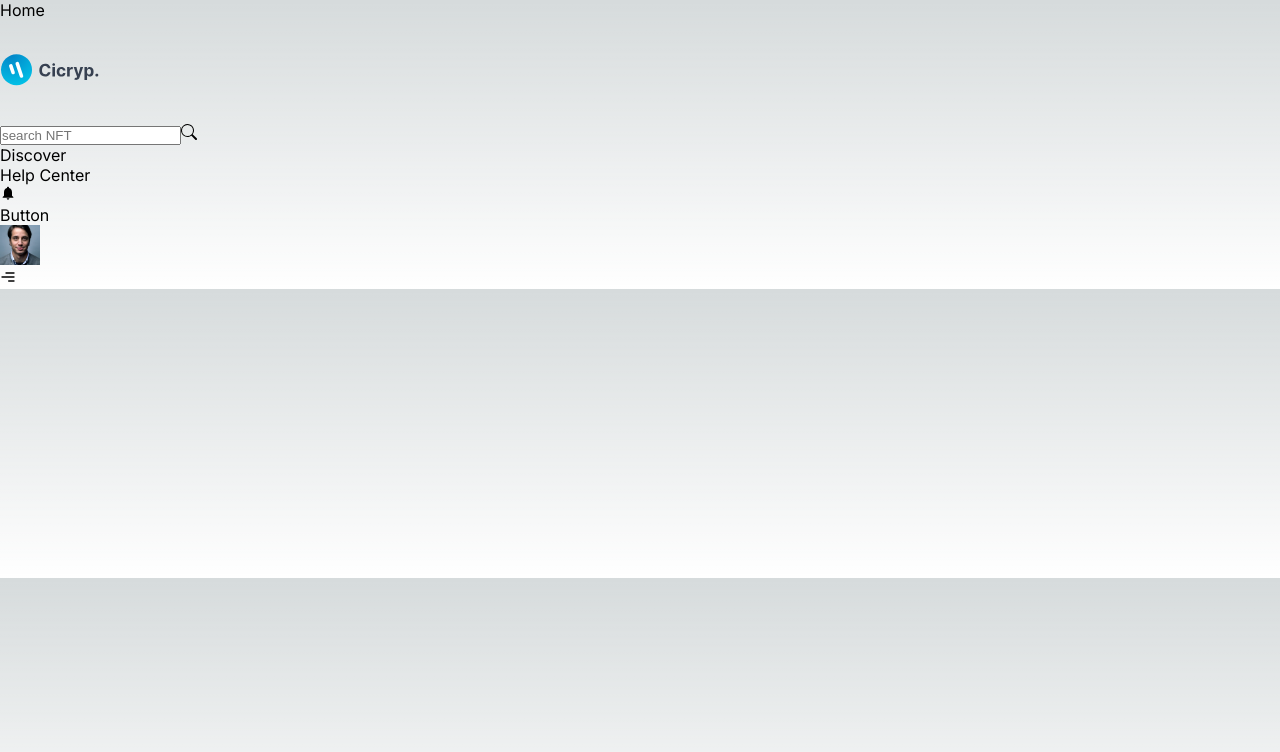
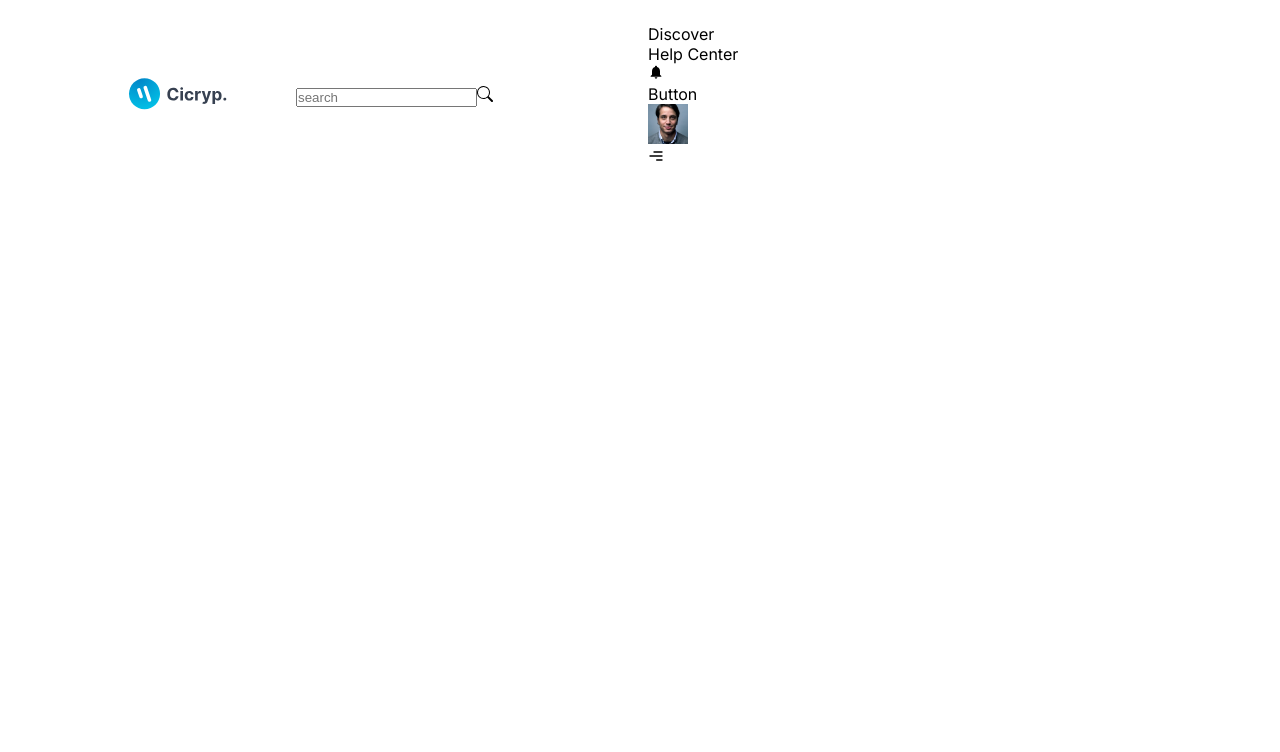
Before and after one commit to keshavchuadhary/NFT-website, a Next.js app: page / in a window 1280 px wide. Shown: the top 752 px of the page. Built offline with nearby package versions, Linux system fonts and the light colour scheme.

Commit message:
css styling

```diff
--- a/app/globals.css
+++ b/app/globals.css
@@ -1,82 +1,23 @@
-:root {
-  --max-width: 1100px;
-  --border-radius: 12px;
-  --font-mono: ui-monospace, Menlo, Monaco, "Cascadia Mono", "Segoe UI Mono",
-    "Roboto Mono", "Oxygen Mono", "Ubuntu Monospace", "Source Code Pro",
-    "Fira Mono", "Droid Sans Mono", "Courier New", monospace;
 
-  --foreground-rgb: 0, 0, 0;
-  --background-start-rgb: 214, 219, 220;
-  --background-end-rgb: 255, 255, 255;
-
-  --primary-glow: conic-gradient(
-    from 180deg at 50% 50%,
-    #16abff33 0deg,
-    #0885ff33 55deg,
-    #54d6ff33 120deg,
-    #0071ff33 160deg,
-    transparent 360deg
-  );
-  --secondary-glow: radial-gradient(
-    rgba(255, 255, 255, 1),
-    rgba(255, 255, 255, 0)
-  );
-
-  --tile-start-rgb: 239, 245, 249;
-  --tile-end-rgb: 228, 232, 233;
-  --tile-border: conic-gradient(
-    #00000080,
-    #00000040,
-    #00000030,
-    #00000020,
-    #00000010,
-    #00000010,
-    #00000080
-  );
-
-  --callout-rgb: 238, 240, 241;
-  --callout-border-rgb: 172, 175, 176;
-  --card-rgb: 180, 185, 188;
-  --card-border-rgb: 131, 134, 135;
-}
-
-@media (prefers-color-scheme: dark) {
-  :root {
-    --foreground-rgb: 255, 255, 255;
-    --background-start-rgb: 0, 0, 0;
-    --background-end-rgb: 0, 0, 0;
-
-    --primary-glow: radial-gradient(rgba(1, 65, 255, 0.4), rgba(1, 65, 255, 0));
-    --secondary-glow: linear-gradient(
-      to bottom right,
-      rgba(1, 65, 255, 0),
-      rgba(1, 65, 255, 0),
-      rgba(1, 65, 255, 0.3)
-    );
-
-    --tile-start-rgb: 2, 13, 46;
-    --tile-end-rgb: 2, 5, 19;
-    --tile-border: conic-gradient(
-      #ffffff80,
-      #ffffff40,
-      #ffffff30,
-      #ffffff20,
-      #ffffff10,
-      #ffffff10,
-      #ffffff80
-    );
-
-    --callout-rgb: 20, 20, 20;
-    --callout-border-rgb: 108, 108, 108;
-    --card-rgb: 100, 100, 100;
-    --card-border-rgb: 200, 200, 200;
-  }
-}
 
 * {
   box-sizing: border-box;
   padding: 0;
   margin: 0;
+}
+
+@import url('https://fonts.googleapis.com/css2?family=Poppins:ital,wght@0,100;0,200;0,300;0,400;0,500;0,600;0,700;0,800;0,900;1,100;1,200;1,300;1,400;1,500;1,600;1,700;1,800;1,900&display=swap');
+
+:root{
+  --icons-color:#4c5773;
+  --icons-light-color:#4c577341;
+  --icons-bg-color: #e2e6e9;
+  --shadow-dark-color: #d3dae7;
+  --shadow-light-color: #fff;
+  --main-bg-color: #ecf0f3;
+
+  --box-shadow: 1rem 1rem 1rem var(var(--shadow-dark-color), -1rem -1rem 1rem var(var(--shadow-dark-color)));
+  --box-shadow2: 0rem 0rem 0rem var(var(--shadow-dark-color), -.3rem -.3rem 1rem var(var(--shadow-dark-color)));
 }
 
 html,
@@ -100,6 +41,33 @@ a {
   text-decoration: none;
 }
 
+*{
+  box-sizing: border-box;
+  -webkit-tap-highlight-color: none;
+}
+
+::selection{
+  color: var(--shadow-dark-color);
+  background-color: var(--icons-color);
+}
+
+::-webkit-scrollbar{
+  width: 1rem;
+  border: 1px solid var(--main-bg-color);
+}
+
+::-webkit-scrollbar-track{
+  border-radius: 0;
+  background-color: var(--main-bg-color);
+}
+
+::-webkit-scrollbar-thumb{
+  border-radius: 2rem;
+  background: var(--icons-color);
+  width: .5rem;
+}
+
+
 @media (prefers-color-scheme: dark) {
   html {
     color-scheme: dark;
--- a/app/page.js
+++ b/app/page.js
@@ -3,7 +3,7 @@ import React from 'react'
 
 const Home = () => {
   return (
-    <div>Home</div>
+    <div></div>
   )
 }
 
--- a/components/Navbar/Navbar.jsx
+++ b/components/Navbar/Navbar.jsx
@@ -68,8 +68,8 @@ const Navbar = () => {
 
                     <div className={Style.navbar_container_left_box_input}>
                         <div className={Style.navbar_container_right_box_input}>
-                            <input type='text' placeholder='search NFT' />
-                            <BsSearch onClick={() => openMenu("Search")} className={Style.search_con} />
+                            <input type='text' placeholder='search' />
+                            <BsSearch onClick={() => openMenu("Search")} className={Style.search_icon} />
                         </div>
                     </div>
 
--- a/components/Navbar/Navbar.module.css
+++ b/components/Navbar/Navbar.module.css
@@ -0,0 +1,52 @@
+
+.navbar{
+    width: 100%;
+    padding-block: 1.5rem;
+    position: relative;
+    z-index: 1111111111;
+}
+
+.navbar_container{
+    width: 80%;
+    margin: 0 auto;
+
+    display: grid;
+    grid-template-columns: repeat(2, 1fr);
+    align-items: center;
+    justify-content: space-between;
+    gap: 1rem;
+}
+
+.navbar_container_left{
+    display: grid;
+    grid-template-columns: 1fr 2fr;
+    align-items: center;
+}
+
+.navbar_container_left_box_input_box{
+    width: 60%;
+    border:1px solid var(--icons-color);
+    display: flex;
+    align-items: center;
+    padding: .5rem;
+    border-radius: 2rem;
+}
+
+.navbar_container_right_box_input_box input{
+    width: 90%;
+    border: none;
+    outline: none;
+    background-color: transparent;
+}
+
+.search_icon{
+    cursor: pointer;
+    font-size: 1rem;
+}
+
+/* ----RIGHT */
+
+.navbar_container_right{
+    display: grid;
+    grid-template-columns: 1fr 1fr 1fr 1fr 1fr;
+}
```
